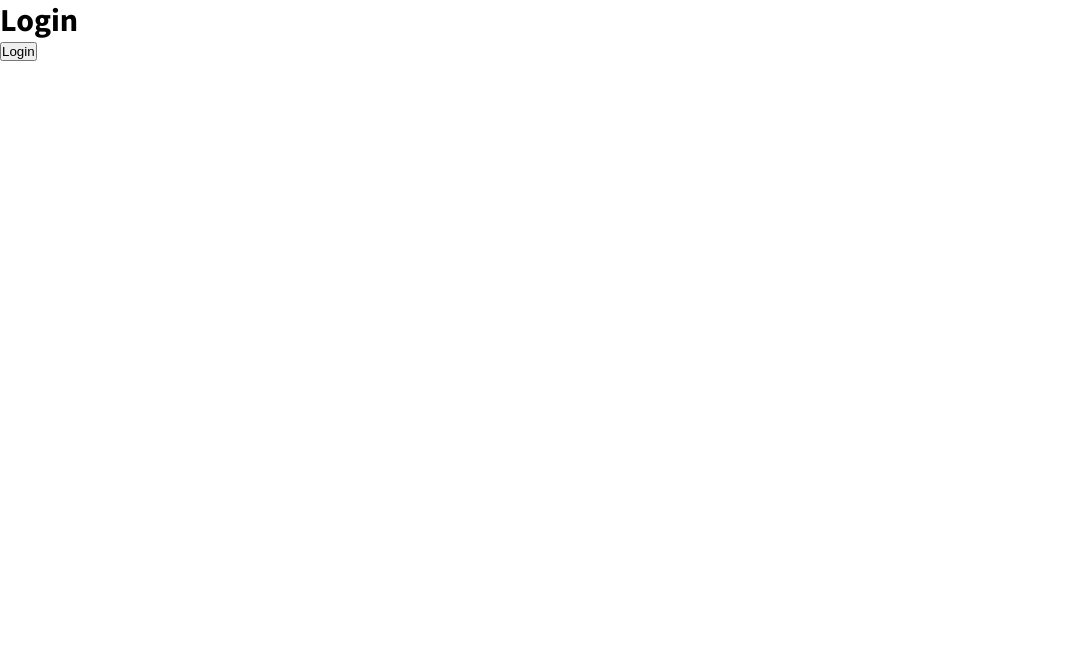
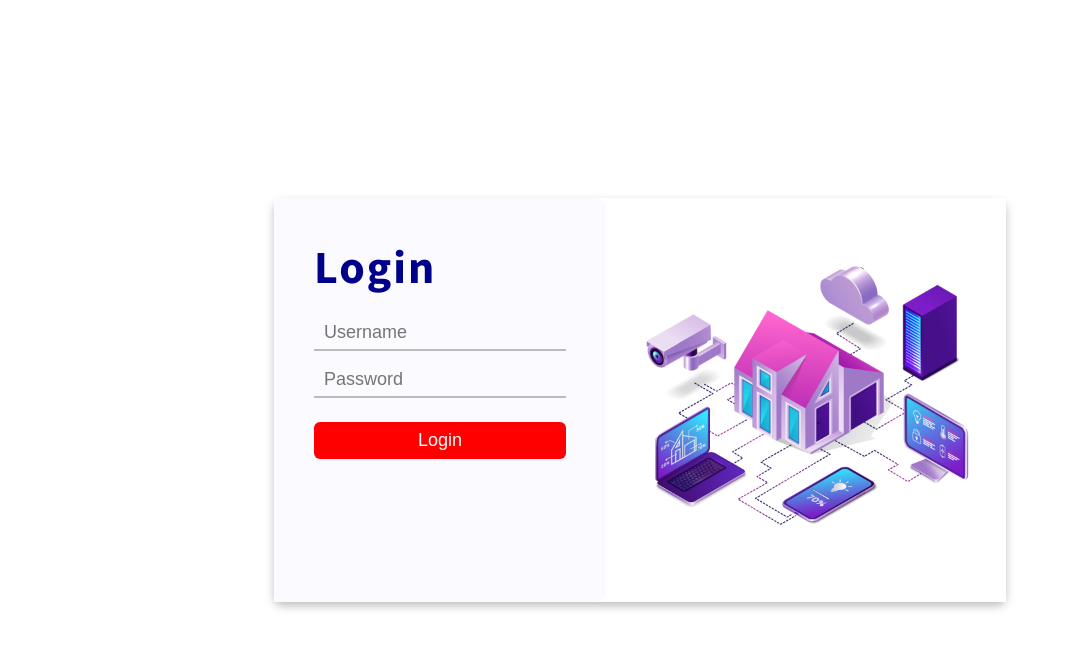
Before and after one commit to nnhutan/smarthome, a React (Create React App) app: page /login in a window 1280 px wide. Shown: the top 648 px of the page, without its empty margins (0-1073 px from the left). Built offline with nearby package versions, Linux system fonts and the light colour scheme.

Commit message:
add login page

```diff
--- a/src/pages/login/Login.jsx
+++ b/src/pages/login/Login.jsx
@@ -1,22 +1,34 @@
 import { useContext } from "react";
 import AuthContext from "../../context/AuthContext";
 import { useNavigate } from "react-router-dom";
+import loginImg from "./login.png";
+import "./login.scss";
 
 const Login = () => {
   const { setIsLoggedIn } = useContext(AuthContext);
   const navigate = useNavigate();
   return (
-    <>
-      <h1>Login</h1>
-      <button
-        onClick={() => {
-          setIsLoggedIn(true);
-          navigate("/", { replace: true });
-        }}
-      >
-        Login
-      </button>
-    </>
+    <div className="login">
+      <div className="container">
+        <div className="content">
+          <h1 className="title">Login</h1>
+          <form
+            onSubmit={(e) => {
+              e.preventDefault();
+              setIsLoggedIn(true);
+              navigate("/", { replace: true });
+            }}
+          >
+            <input type="text" placeholder="Username" required />
+            <input type="password" placeholder="Password" required />
+            <button type="submit">Login</button>
+          </form>
+        </div>
+        <div className="img">
+          <img src={loginImg} alt="login" />
+        </div>
+      </div>
+    </div>
   );
 };
 
--- /dev/null
+++ b/src/pages/login/login.scss
@@ -0,0 +1,75 @@
+.login {
+  width: 100vw;
+  height: 100vh;
+  display: flex;
+  justify-content: center;
+  align-items: center;
+
+  .container {
+    display: flex;
+    position: absolute;
+    margin: auto;
+    box-shadow: 0 4px 8px rgba(0, 0, 0, 0.25);
+    border-radius: 8px;
+
+    .content {
+      background-color: #fbfbff;
+      padding: 40px;
+      border-bottom-right-radius: 10px;
+      border-top-right-radius: 10px;
+
+      .title {
+        font-size: 46px;
+        font-weight: 700;
+        letter-spacing: 2px;
+        margin-bottom: 20px;
+        color: #00008b;
+      }
+
+      form {
+        display: flex;
+        flex-direction: column;
+        border-bottom-right-radius: 100px;
+
+        input {
+          border: none;
+          border-bottom: solid 2px #bbb;
+          outline: none;
+          font-size: 18px;
+          padding: 6px 10px;
+          margin-bottom: 12px;
+          color: var(--primary-text-color);
+          background-color: #fbfbff;
+
+          &:focus {
+            border-bottom: solid 3px green;
+          }
+        }
+
+        button {
+          border: none;
+          outline: none;
+          padding-top: 8px;
+          padding-bottom: 8px;
+          font-size: 18px;
+          border-radius: 6px;
+          background-color: red;
+          color: #fbfbff;
+          cursor: pointer;
+          margin-top: 12px;
+
+          &:hover {
+            opacity: 0.9;
+          }
+        }
+      }
+    }
+
+    .img {
+      background-color: white;
+      img {
+        width: 400px;
+      }
+    }
+  }
+}
```
Also changed, not shown: src/pages/login/login.png (added).
